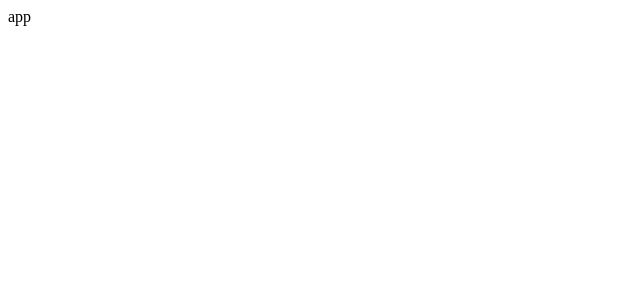
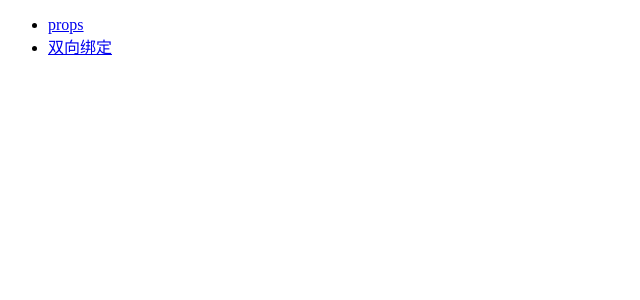
Before and after one commit to wangkaiwd/vue-component-communication, a Vue app: page /#/ in a window 1280 px wide. Shown: the top 300 px of the page, without its empty margins (0-640 px from the left). Built offline with nearby package versions, Linux system fonts and the light colour scheme.

Commit message:
feat: create some need boilerplate files

```diff
--- a/src/App.vue
+++ b/src/App.vue
@@ -1,10 +1,30 @@
 <template>
   <div id="app">
-    <div id="nav">
-      app
+    <div class="nav">
+      <ul>
+        <li v-for="menu in menus"
+            :key="menu.path">
+          <router-link :to="menu.path">
+            {{ menu.name }}
+          </router-link>
+        </li>
+      </ul>
+
     </div>
+    <router-view></router-view>
   </div>
 </template>
-
+<script>
+export default {
+  data () {
+    return {};
+  },
+  computed: {
+    menus () {
+      return this.$router.options.routes;
+    }
+  }
+};
+</script>
 <style lang="scss">
 </style>
--- a/src/router/index.js
+++ b/src/router/index.js
@@ -3,7 +3,18 @@ import VueRouter from 'vue-router';
 
 Vue.use(VueRouter);
 
-const routes = [];
+const routes = [
+  {
+    path: '/demo-props',
+    component: () => import('@/views/demo-props'),
+    name: 'props'
+  },
+  {
+    path: '/demo-twoway',
+    component: () => import('@/views/demo-two-way'),
+    name: '双向绑定'
+  }
+];
 
 const router = new VueRouter({
   routes
--- /dev/null
+++ b/src/views/demo-props.vue
@@ -0,0 +1,23 @@
+<template>
+  <div class="demo-props">
+    demo-props
+  </div>
+</template>
+
+<script>
+export default {
+  name: 'DemoProps',
+  data () {
+    return {};
+  },
+  computed: {},
+  mounted () {
+  }
+};
+</script>
+
+<style scoped>
+.demo-props {
+
+}
+</style>
--- /dev/null
+++ b/src/views/demo-two-way.vue
@@ -0,0 +1,20 @@
+<template>
+  <div class="demo-two-way">
+    双向
+  </div>
+</template>
+
+<script>
+export default {
+  name: 'DemoTwoWay',
+  data () {
+    return {};
+  },
+};
+</script>
+
+<style scoped>
+.demo-two-way {
+
+}
+</style>
```
Also changed, not shown: src/components/demo-children.vue (added, +20 -0 lines), src/components/demo-grandson.vue (added, +20 -0 lines), src/components/demo-parent.vue (added, +20 -0 lines), 2 other files (tests, documents, lock files or other folders).
